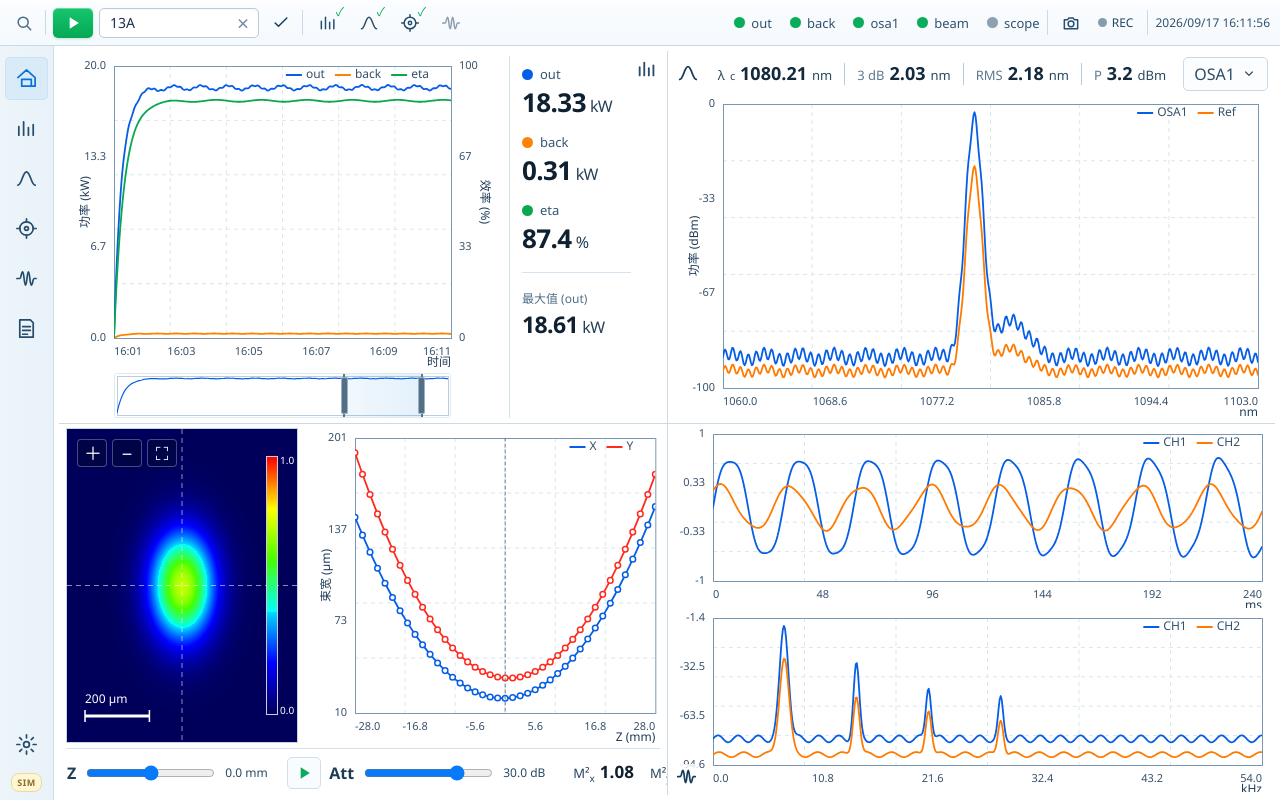
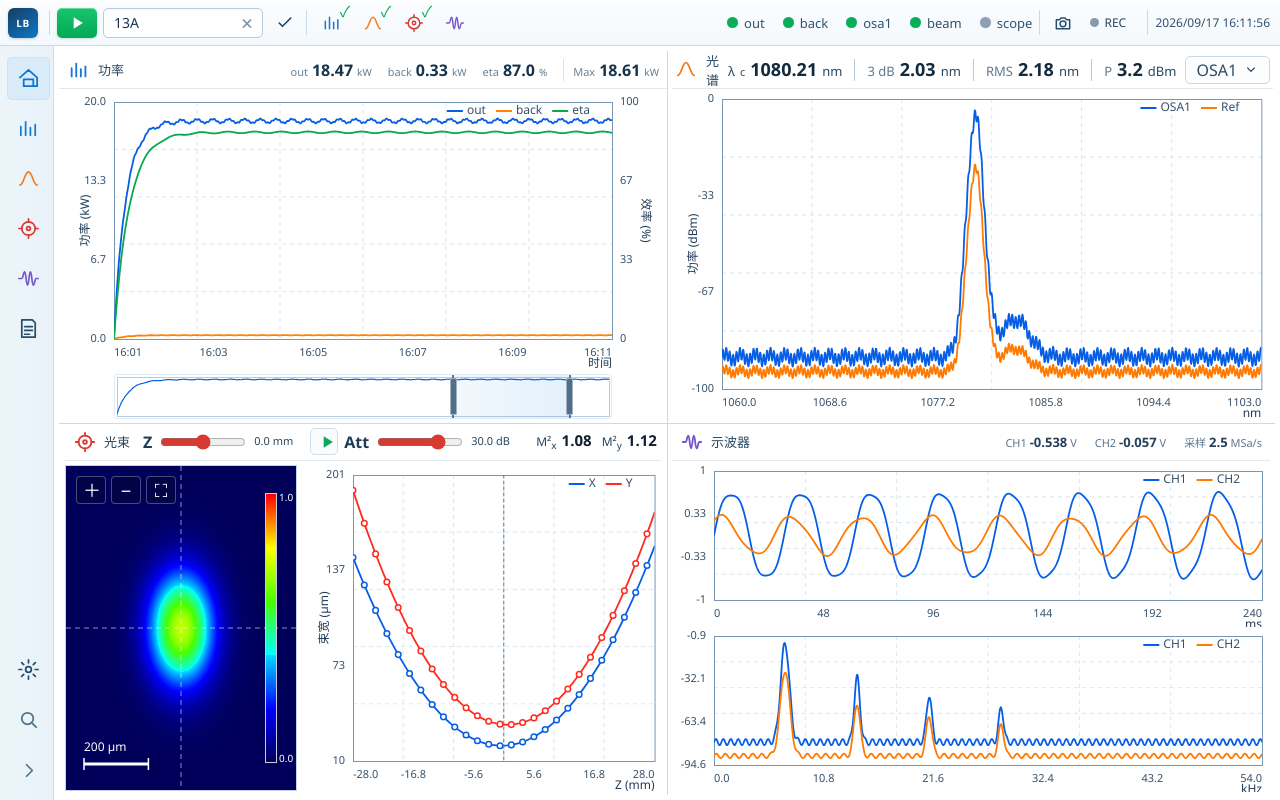
Before and after one commit to FenLynn/gpt-pub, a Vue app in the folder projects/1-桌面软件/107-LaserBench/src/LaserBench.App/WebUi/: page / in a window 1280 px wide. Built offline with nearby package versions, Linux system fonts and the light colour scheme.

Commit message:
P107 unify module identity and dense workstation layout

```diff
--- a/projects/1-桌面软件/107-LaserBench/src/LaserBench.App/WebUi/package.json
+++ b/projects/1-桌面软件/107-LaserBench/src/LaserBench.App/WebUi/package.json
@@ -1,7 +1,7 @@
 {
   "name": "laserbench-webui",
   "private": true,
-  "version": "0.3.2",
+  "version": "0.3.3",
   "type": "module",
   "scripts": {
     "dev": "vite",
--- a/projects/1-桌面软件/107-LaserBench/src/LaserBench.App/WebUi/src/App.vue
+++ b/projects/1-桌面软件/107-LaserBench/src/LaserBench.App/WebUi/src/App.vue
@@ -8,6 +8,7 @@ import type { LaserSnapshot, PlotSeries } from './types'
 
 const snapshot = ref<LaserSnapshot>(createDemoSnapshot())
 const activePage = ref('dashboard')
+const sidebarExpanded = ref(false)
 const pageNames: Record<string, string> = {
   power: '功率', spectrum: '光谱', beam: '光束', scope: '示波器', data: '数据', settings: '设置'
 }
@@ -37,6 +38,7 @@ const powerSeries = computed<PlotSeries[]>(() => snapshot.value.power.traces.map
 })))
 const powerLeftMax = computed(() => Math.max(5, Math.ceil(Math.max(...snapshot.value.power.traces.filter(t=>t.unit!=='%').flatMap(t=>t.points.map(p=>p.y)), 1) / 5) * 5))
 const devicesShown = computed(() => snapshot.value.devices.slice(0,5))
+const moduleActive = (name:string) => snapshot.value.capturing && !!snapshot.value.captureSelection[name]
 const recordDurationText = computed(() => {
   const total=Math.max(0,Math.floor(recordElapsed.value))
   const h=Math.floor(total/3600),m=Math.floor((total%3600)/60),s=total%60
@@ -56,9 +58,9 @@ watch(() => snapshot.value.recording, recording => {
   if(recordTimer){window.clearInterval(recordTimer);recordTimer=undefined}
   if(recording){
     if(recordStartedAt===undefined) recordStartedAt=Date.now()
-    const update=()=>recordElapsed.value=(Date.now()-(recordStartedAt??Date.now()))/1000
+    const update=()=>recordElapsed.value=Math.floor((Date.now()-(recordStartedAt??Date.now()))/1000)
     update()
-    recordTimer=window.setInterval(update,250)
+    recordTimer=window.setInterval(update,1000)
   }else{
     recordStartedAt=undefined
     recordElapsed.value=0
@@ -80,7 +82,7 @@ async function screenshot(){
   cameraFlash.value=false
   window.requestAnimationFrame(()=>{
     cameraFlash.value=true
-    window.setTimeout(()=>cameraFlash.value=false,260)
+    window.setTimeout(()=>cameraFlash.value=false,900)
   })
 }
 async function toggleRecord(){ await request('app.record') }
@@ -125,7 +127,7 @@ onBeforeUnmount(()=>{stopSnapshot?.();if(beamTimer)window.clearInterval(beamTime
 <template>
   <div class="app-shell">
     <header class="topbar">
-      <button class="icon-btn quiet" title="搜索"><svg viewBox="0 0 24 24"><circle cx="11" cy="11" r="6"/><path d="m16 16 4 4"/></svg></button>
+      <div class="brand-lockup" title="LaserBench"><div class="brand-logo">LB</div><div v-if="sidebarExpanded" class="brand-copy"><b>LaserBench</b><small>v{{snapshot.version}}</small></div></div>
       <div class="vsep"></div>
       <button class="run-btn" :class="{stopping:snapshot.capturing}" @click="toggleCapture" :title="snapshot.capturing?'停止采集':'开始采集'">
         <svg v-if="!snapshot.capturing" viewBox="0 0 24 24" class="fill-icon"><path d="M8 5v14l11-7z"/></svg>
@@ -138,29 +140,30 @@ onBeforeUnmount(()=>{stopSnapshot?.();if(beamTimer)window.clearInterval(beamTime
       <button class="icon-btn check-btn" @click="setLabel" title="确认标签"><svg viewBox="0 0 24 24"><path d="m5 12 4 4L19 6"/></svg></button>
       <div class="vsep"></div>
 
-      <button class="module-toggle" :class="{active:snapshot.captureSelection.power}" @click="toggleSource('power')" title="本次采集包含功率"><svg viewBox="0 0 24 24"><path d="M4 19V10M9 19V5M14 19v-8M19 19V8"/></svg></button>
-      <button class="module-toggle" :class="{active:snapshot.captureSelection.spectrum}" @click="toggleSource('spectrum')" title="本次采集包含光谱"><svg viewBox="0 0 24 24"><path d="M3 19c4 0 5-14 9-14s5 14 9 14"/></svg></button>
-      <button class="module-toggle" :class="{active:snapshot.captureSelection.beam}" @click="toggleSource('beam')" title="本次采集包含光束"><svg viewBox="0 0 24 24"><circle cx="12" cy="12" r="7"/><circle cx="12" cy="12" r="2"/><path d="M12 2v3M12 19v3M2 12h3M19 12h3"/></svg></button>
-      <button class="module-toggle" :class="{active:snapshot.captureSelection.scope}" @click="toggleSource('scope')" title="本次采集包含示波器"><svg viewBox="0 0 24 24"><path d="M2 12h3c1.5 0 1.5-7 3-7s1.5 14 3 14 1.5-14 3-14 1.5 14 3 14 1.5-7 3-7h2"/></svg></button>
+      <button class="module-toggle power-accent" :class="{active:snapshot.captureSelection.power,breathing:moduleActive('power')}" @click="toggleSource('power')" title="本次采集包含功率"><svg viewBox="0 0 24 24"><path d="M4 19V10M9 19V5M14 19v-8M19 19V8"/></svg></button>
+      <button class="module-toggle spectrum-accent" :class="{active:snapshot.captureSelection.spectrum,breathing:moduleActive('spectrum')}" @click="toggleSource('spectrum')" title="本次采集包含光谱"><svg viewBox="0 0 24 24"><path d="M3 19c4 0 5-14 9-14s5 14 9 14"/></svg></button>
+      <button class="module-toggle beam-accent" :class="{active:snapshot.captureSelection.beam,breathing:moduleActive('beam')}" @click="toggleSource('beam')" title="本次采集包含光束"><svg viewBox="0 0 24 24"><circle cx="12" cy="12" r="7"/><circle cx="12" cy="12" r="2"/><path d="M12 2v3M12 19v3M2 12h3M19 12h3"/></svg></button>
+      <button class="module-toggle scope-accent" :class="{active:snapshot.captureSelection.scope,breathing:moduleActive('scope')}" @click="toggleSource('scope')" title="本次采集包含示波器"><svg viewBox="0 0 24 24"><path d="M2 12h3c1.5 0 1.5-7 3-7s1.5 14 3 14 1.5-14 3-14 1.5 14 3 14 1.5-7 3-7h2"/></svg></button>
 
       <div class="top-spacer"></div>
       <div class="device-strip"><span v-for="d in devicesShown" :key="d.kind+d.alias" class="device-pill"><i :class="['status-dot',d.status]"></i>{{d.alias}}</span></div>
       <div class="vsep"></div>
-      <button class="icon-btn camera-btn" :class="{flash:cameraFlash}" @click="screenshot" title="截图"><span v-if="cameraFlash" class="capture-bubble"><svg viewBox="0 0 24 24"><path d="M4 8h4l1.5-2h5L16 8h4v11H4z"/><circle cx="12" cy="13" r="3.5"/></svg></span><svg viewBox="0 0 24 24"><path d="M4 8h4l1.5-2h5L16 8h4v11H4z"/><circle cx="12" cy="13" r="3.5"/></svg></button>
+      <button class="icon-btn camera-btn" :class="{flash:cameraFlash}" @click="screenshot" title="截图"><span v-if="cameraFlash" class="capture-bubble"><span class="capture-mini"><i></i><i></i><i></i><i></i></span></span><svg viewBox="0 0 24 24"><path d="M4 8h4l1.5-2h5L16 8h4v11H4z"/><circle cx="12" cy="13" r="3.5"/></svg></button>
       <button class="record-btn" :class="{active:snapshot.recording}" @click="toggleRecord" title="录像"><i></i><span>REC</span><span v-if="snapshot.recording" class="record-duration">{{recordDurationText}}</span></button>
       <div class="vsep"></div><span class="clock">{{clockText}}</span>
     </header>
 
-    <aside class="sidebar">
+    <aside class="sidebar" :class="{expanded:sidebarExpanded}">
       <button :class="{active:activePage==='dashboard'}" @click="nav('dashboard')" title="总览"><svg viewBox="0 0 24 24"><path d="m3 11 9-8 9 8v9H7v-7h10v7"/></svg></button>
-      <button :class="{active:activePage==='power'}" @click="nav('power')" title="功率"><svg viewBox="0 0 24 24"><path d="M4 19V10M9 19V5M14 19v-8M19 19V8"/></svg></button>
-      <button :class="{active:activePage==='spectrum'}" @click="nav('spectrum')" title="光谱"><svg viewBox="0 0 24 24"><path d="M3 19c4 0 5-14 9-14s5 14 9 14"/></svg></button>
-      <button :class="{active:activePage==='beam'}" @click="nav('beam')" title="光束"><svg viewBox="0 0 24 24"><circle cx="12" cy="12" r="7"/><circle cx="12" cy="12" r="2"/><path d="M12 2v3M12 19v3M2 12h3M19 12h3"/></svg></button>
-      <button :class="{active:activePage==='scope'}" @click="nav('scope')" title="示波器"><svg viewBox="0 0 24 24"><path d="M2 12h3c1.5 0 1.5-7 3-7s1.5 14 3 14 1.5-14 3-14 1.5 14 3 14 1.5-7 3-7h2"/></svg></button>
+      <button class="power-accent" :class="{active:activePage==='power',breathing:moduleActive('power')}" @click="nav('power')" title="功率"><svg viewBox="0 0 24 24"><path d="M4 19V10M9 19V5M14 19v-8M19 19V8"/></svg></button>
+      <button class="spectrum-accent" :class="{active:activePage==='spectrum',breathing:moduleActive('spectrum')}" @click="nav('spectrum')" title="光谱"><svg viewBox="0 0 24 24"><path d="M3 19c4 0 5-14 9-14s5 14 9 14"/></svg></button>
+      <button class="beam-accent" :class="{active:activePage==='beam',breathing:moduleActive('beam')}" @click="nav('beam')" title="光束"><svg viewBox="0 0 24 24"><circle cx="12" cy="12" r="7"/><circle cx="12" cy="12" r="2"/><path d="M12 2v3M12 19v3M2 12h3M19 12h3"/></svg></button>
+      <button class="scope-accent" :class="{active:activePage==='scope',breathing:moduleActive('scope')}" @click="nav('scope')" title="示波器"><svg viewBox="0 0 24 24"><path d="M2 12h3c1.5 0 1.5-7 3-7s1.5 14 3 14 1.5-14 3-14 1.5 14 3 14 1.5-7 3-7h2"/></svg></button>
       <button :class="{active:activePage==='data'}" @click="nav('data')" title="数据"><svg viewBox="0 0 24 24"><path d="M5 3h11l3 3v15H5zM8 10h8M8 14h8M8 18h5"/></svg></button>
       <div class="side-spacer"></div>
       <button :class="{active:activePage==='settings'}" @click="nav('settings')" title="设置"><svg viewBox="0 0 24 24"><circle cx="12" cy="12" r="3"/><path d="M12 2v3M12 19v3M4.9 4.9 7 7M17 17l2.1 2.1M2 12h3M19 12h3M4.9 19.1 7 17M17 7l2.1-2.1"/></svg></button>
-      <span class="sim-badge">{{snapshot.mode}}</span>
+      <button class="side-search" title="搜索"><svg viewBox="0 0 24 24"><circle cx="11" cy="11" r="6"/><path d="m16 16 4 4"/></svg><span v-if="sidebarExpanded">搜索</span></button>
+      <button class="side-collapse" @click="sidebarExpanded=!sidebarExpanded" :title="sidebarExpanded?'折叠':'展开'"><svg viewBox="0 0 24 24"><path :d="sidebarExpanded?'m14 6-6 6 6 6':'m10 6 6 6-6 6'"/></svg><span v-if="sidebarExpanded">{{sidebarExpanded?'折叠':''}}</span></button>
     </aside>
 
     <main class="workspace">
@@ -182,31 +185,28 @@ onBeforeUnmount(()=>{stopSnapshot?.();if(beamTimer)window.clearInterval(beamTime
 
       <section v-if="!['data','settings'].includes(activePage)" class="dashboard-grid" :class="{'focus-mode':activePage!=='dashboard'}">
         <article class="instrument-panel power-panel" :class="{hidden:!['dashboard','power'].includes(activePage)}">
-          <div class="panel-mark power-mark"><svg viewBox="0 0 24 24"><path d="M4 19V10M9 19V5M14 19v-8M19 19V8"/></svg></div>
+          <div class="module-head power-head"><div class="panel-mark power-accent" :class="{breathing:moduleActive('power')}"><svg viewBox="0 0 24 24"><path d="M4 19V10M9 19V5M14 19v-8M19 19V8"/></svg></div><strong>功率</strong><div class="head-metrics"><span v-for="t in snapshot.power.traces" :key="t.name"><em>{{t.name}}</em><b>{{t.value.toFixed(t.unit==='%'?1:2)}}</b><small>{{t.unit}}</small></span><span v-if="snapshot.power.traces[0]" class="head-muted"><em>Max</em><b>{{snapshot.power.traces[0].maxValue.toFixed(2)}}</b><small>{{snapshot.power.traces[0].unit}}</small></span></div></div>
           <div class="power-layout">
             <div class="power-chart-zone">
               <PlotCanvas class="main-plot" :series="powerSeries" :x-min="-600" :x-max="0" :y-min="0" :y-max="powerLeftMax" :right-y-min="0" :right-y-max="100" x-label="时间" y-label="功率 (kW)" right-y-label="效率 (%)" :time-axis="true" />
               <div class="overview-row"><div class="overview-shell"><PlotCanvas :series="powerSeries.slice(0,1)" :x-min="-600" :x-max="0" :compact="true" /><div class="overview-selected"><i></i><i></i></div></div></div>
             </div>
-            <div class="metric-rail">
-              <div v-for="t in snapshot.power.traces" :key="t.name" class="metric-item"><div class="metric-name"><i :style="{background:t.color}"></i>{{t.name}}</div><div class="metric-value">{{t.value.toFixed(t.unit==='%'?1:2)}}<span>{{t.unit}}</span></div></div>
-              <div class="metric-rule"></div>
-              <div class="metric-item compact-metric" v-if="snapshot.power.traces[0]"><div class="metric-name">最大值 ({{snapshot.power.traces[0].name}})</div><div class="metric-value">{{snapshot.power.traces[0].maxValue.toFixed(2)}}<span>{{snapshot.power.traces[0].unit}}</span></div></div>
-            </div>
+
           </div>
         </article>
 
         <article class="instrument-panel spectrum-panel" :class="{hidden:!['dashboard','spectrum'].includes(activePage)}">
-          <div class="spectrum-head"><div class="panel-mark inline"><svg viewBox="0 0 24 24"><path d="M3 19c4 0 5-14 9-14s5 14 9 14"/></svg></div><div class="osa-metrics"><span>λ<sub>c</sub><b>{{snapshot.spectrum.centerWavelength.toFixed(2)}}</b>nm</span><i></i><span><em>3 dB</em><b>{{snapshot.spectrum.linewidth3Db.toFixed(2)}}</b>nm</span><i></i><span><em>RMS</em><b>{{snapshot.spectrum.linewidthRms.toFixed(2)}}</b>nm</span><i></i><span><em>P</em><b>{{snapshot.spectrum.power.toFixed(1)}}</b>dBm</span></div><button class="select-like">OSA1<svg viewBox="0 0 24 24"><path d="m7 9 5 5 5-5"/></svg></button></div>
+          <div class="spectrum-head"><div class="panel-mark inline spectrum-accent" :class="{breathing:moduleActive('spectrum')}"><svg viewBox="0 0 24 24"><path d="M3 19c4 0 5-14 9-14s5 14 9 14"/></svg></div><div class="osa-metrics"><span>λ<sub>c</sub><b>{{snapshot.spectrum.centerWavelength.toFixed(2)}}</b>nm</span><i></i><span><em>3 dB</em><b>{{snapshot.spectrum.linewidth3Db.toFixed(2)}}</b>nm</span><i></i><span><em>RMS</em><b>{{snapshot.spectrum.linewidthRms.toFixed(2)}}</b>nm</span><i></i><span><em>P</em><b>{{snapshot.spectrum.power.toFixed(1)}}</b>dBm</span></div><button class="select-like">OSA1<svg viewBox="0 0 24 24"><path d="m7 9 5 5 5-5"/></svg></button></div>
           <PlotCanvas class="spectrum-plot" :series="snapshot.spectrum.traces" :y-min="-100" :y-max="0" x-label="nm" y-label="功率 (dBm)" />
         </article>
 
         <article class="instrument-panel beam-panel" :class="{hidden:!['dashboard','beam'].includes(activePage)}">
+          <div class="module-head beam-head"><div class="panel-mark beam-accent" :class="{breathing:moduleActive('beam')}"><svg viewBox="0 0 24 24"><circle cx="12" cy="12" r="7"/><circle cx="12" cy="12" r="2"/><path d="M12 2v3M12 19v3M2 12h3M19 12h3"/></svg></div><strong>光束</strong><div class="beam-top-controls"><span class="control-label">Z</span><input type="range" min="-24" max="24" step="0.1" :value="beamZ" @input="onZInput"/><b>{{beamZ.toFixed(1)}} mm</b><button class="play-mini" :class="{active:beamPlaying}" @click="toggleBeamPlay"><svg viewBox="0 0 24 24"><path d="M8 5v14l11-7z"/></svg></button><span class="control-label">Att</span><input type="range" min="0" max="40" step="0.1" :value="beamAtt" @input="onAttInput"/><b>{{beamAtt.toFixed(1)}} dB</b></div><div class="m2-block"><span>M²<sub>x</sub><b>{{snapshot.beam.m2x.toFixed(2)}}</b></span><span>M²<sub>y</sub><b>{{snapshot.beam.m2y.toFixed(2)}}</b></span><span>M̄²<b>{{snapshot.beam.m2mean.toFixed(2)}}</b></span></div></div>
           <div class="beam-body"><div class="beam-image-wrap"><BeamProfileCanvas :width-x="snapshot.beam.spotWidthX" :width-y="snapshot.beam.spotWidthY" :attenuation="beamAtt" /><div class="beam-tools"><button title="放大">＋</button><button title="缩小">−</button><button title="适应">⛶</button></div></div><PlotCanvas class="caustic-plot" :series="snapshot.beam.caustic" :vertical-marker="beamZ" x-label="Z (mm)" y-label="束宽 (μm)" /></div>
-          <div class="beam-controls"><span class="control-label">Z</span><input type="range" min="-24" max="24" step="0.1" :value="beamZ" @input="onZInput"/><b>{{beamZ.toFixed(1)}} mm</b><button class="play-mini" :class="{active:beamPlaying}" @click="toggleBeamPlay"><svg viewBox="0 0 24 24"><path d="M8 5v14l11-7z"/></svg></button><span class="control-label">Att</span><input type="range" min="0" max="40" step="0.1" :value="beamAtt" @input="onAttInput"/><b>{{beamAtt.toFixed(1)}} dB</b><div class="m2-block"><span>M²<sub>x</sub><b>{{snapshot.beam.m2x.toFixed(2)}}</b></span><span>M²<sub>y</sub><b>{{snapshot.beam.m2y.toFixed(2)}}</b></span><span>M̄²<b>{{snapshot.beam.m2mean.toFixed(2)}}</b></span></div><div class="beam-mark" title="光束"><svg viewBox="0 0 24 24"><circle cx="12" cy="12" r="7"/><circle cx="12" cy="12" r="2"/><path d="M12 2v3M12 19v3M2 12h3M19 12h3"/></svg></div></div>
+
         </article>
 
-        <article class="instrument-panel scope-panel" :class="{hidden:!['dashboard','scope'].includes(activePage)}"><div class="scope-plots"><PlotCanvas :series="snapshot.scope.time" :y-min="-1" :y-max="1" x-label="ms" :tight="true" /><PlotCanvas :series="snapshot.scope.fft" x-label="kHz" :tight="true" /></div><div class="scope-mark" title="示波器"><svg viewBox="0 0 24 24"><path d="M2 12h3c1.5 0 1.5-7 3-7s1.5 14 3 14 1.5-14 3-14 1.5 14 3 14 1.5-7 3-7h2"/></svg></div></article>
+        <article class="instrument-panel scope-panel" :class="{hidden:!['dashboard','scope'].includes(activePage)}"><div class="module-head scope-head"><div class="panel-mark scope-accent" :class="{breathing:moduleActive('scope')}"><svg viewBox="0 0 24 24"><path d="M2 12h3c1.5 0 1.5-7 3-7s1.5 14 3 14 1.5-14 3-14 1.5 14 3 14 1.5-7 3-7h2"/></svg></div><strong>示波器</strong><div class="scope-readouts"><span>CH1 <b>{{snapshot.scope.time[0]?.points.at(-1)?.y.toFixed(3) ?? '0.000'}}</b> V</span><span>CH2 <b>{{snapshot.scope.time[1]?.points.at(-1)?.y.toFixed(3) ?? '0.000'}}</b> V</span><span>采样 <b>2.5</b> MSa/s</span></div></div><div class="scope-plots"><PlotCanvas :series="snapshot.scope.time" :y-min="-1" :y-max="1" x-label="ms" :tight="true" /><PlotCanvas :series="snapshot.scope.fft" x-label="kHz" :tight="true" /></div></article>
       </section>
     </main>
   </div>
--- a/projects/1-桌面软件/107-LaserBench/src/LaserBench.App/WebUi/src/demo.ts
+++ b/projects/1-桌面软件/107-LaserBench/src/LaserBench.App/WebUi/src/demo.ts
@@ -6,8 +6,8 @@ function gaussian(x: number, center: number, sigma: number) {
 
 function powerSeries(index: number, color: string, name: string, unit: string): { name:string; unit:string; value:number; maxValue:number; color:string; points:PlotPoint[] } {
   const points: PlotPoint[] = []
-  for (let i = 0; i < 360; i++) {
-    const x = -600 + i * 600 / 359
+  for (let i = 0; i < 900; i++) {
+    const x = -600 + i * 600 / 899
     const elapsed = x + 600
     const rise = 1 - Math.exp(-elapsed / 14)
     const value = index === 0
@@ -24,8 +24,8 @@ function powerSeries(index: number, color: string, name: string, unit: string):
 function spectrum(): PlotSeries[] {
   const blue: PlotPoint[] = []
   const orange: PlotPoint[] = []
-  for (let i = 0; i < 520; i++) {
-    const x = 1060 + i * 43 / 519
+  for (let i = 0; i < 1200; i++) {
+    const x = 1060 + i * 43 / 1199
     const noise = 2.1 * Math.sin(i * .83) + 1.2 * Math.sin(i * .19)
     blue.push({ x, y: -89 + 83 * gaussian(x, 1080.2, .72) + 13 * gaussian(x, 1083.4, 1.1) + noise })
     orange.push({ x, y: -94 + 70 * gaussian(x, 1080.2, .68) + 8 * gaussian(x, 1083.3, 1.05) + .7 * noise })
@@ -39,8 +39,8 @@ function spectrum(): PlotSeries[] {
 function caustic(): PlotSeries[] {
   const x: PlotPoint[] = []
   const y: PlotPoint[] = []
-  for (let i = 0; i < 41; i++) {
-    const z = -28 + i * 56 / 40
+  for (let i = 0; i < 81; i++) {
+    const z = -28 + i * 56 / 80
     x.push({ x: z, y: 20 + 0.165 * Math.pow(z + .4, 2) })
     y.push({ x: z, y: 34 + 0.19 * Math.pow(z - .7, 2) })
   }
@@ -53,8 +53,8 @@ function caustic(): PlotSeries[] {
 function scopeTime(): PlotSeries[] {
   const ch1: PlotPoint[] = []
   const ch2: PlotPoint[] = []
-  for (let i = 0; i < 520; i++) {
-    const x = i * 240 / 519
+  for (let i = 0; i < 1400; i++) {
+    const x = i * 240 / 1399
     ch1.push({ x, y: .68 * Math.sin(x * .205) + .06 * Math.sin(x * .61) })
     ch2.push({ x, y: .29 * Math.sin(x * .205 + .9) + .03 * Math.sin(x * .47) })
   }
@@ -64,8 +64,8 @@ function scopeTime(): PlotSeries[] {
 function scopeFft(): PlotSeries[] {
   const ch1: PlotPoint[] = []
   const ch2: PlotPoint[] = []
-  for (let i = 0; i < 520; i++) {
-    const x = i * 54 / 519
+  for (let i = 0; i < 1400; i++) {
+    const x = i * 54 / 1399
     const floor1 = -78 + 2.2 * Math.sin(i * .33)
     const floor2 = -88 + 1.6 * Math.sin(i * .27)
     ch1.push({ x, y: floor1 + 72 * gaussian(x, 7, .43) + 47 * gaussian(x, 14.1, .28) + 34 * gaussian(x, 21.2, .26) + 25 * gaussian(x, 28.3, .24) })
@@ -79,7 +79,7 @@ export function createDemoSnapshot(): LaserSnapshot {
   const p2 = powerSeries(1, '#ff8200', 'back', 'kW')
   const p3 = powerSeries(2, '#08a84f', 'eta', '%')
   return {
-    version: '0.3.2', mode: 'SIM', timestamp: new Date().toISOString(), label: '13A', capturing: false, recording: false,
+    version: '0.3.3', mode: 'SIM', timestamp: new Date().toISOString(), label: '13A', capturing: false, recording: false,
     captureSelection: { power: true, spectrum: true, beam: true, scope: false },
     config: {
       experimentFolder: '', autoScreenshot: false,
```
Also changed, not shown: projects/1-桌面软件/107-LaserBench/src/LaserBench.App/WebUi/src/styles.css, 1 other file (tests, documents, lock files or other folders).
